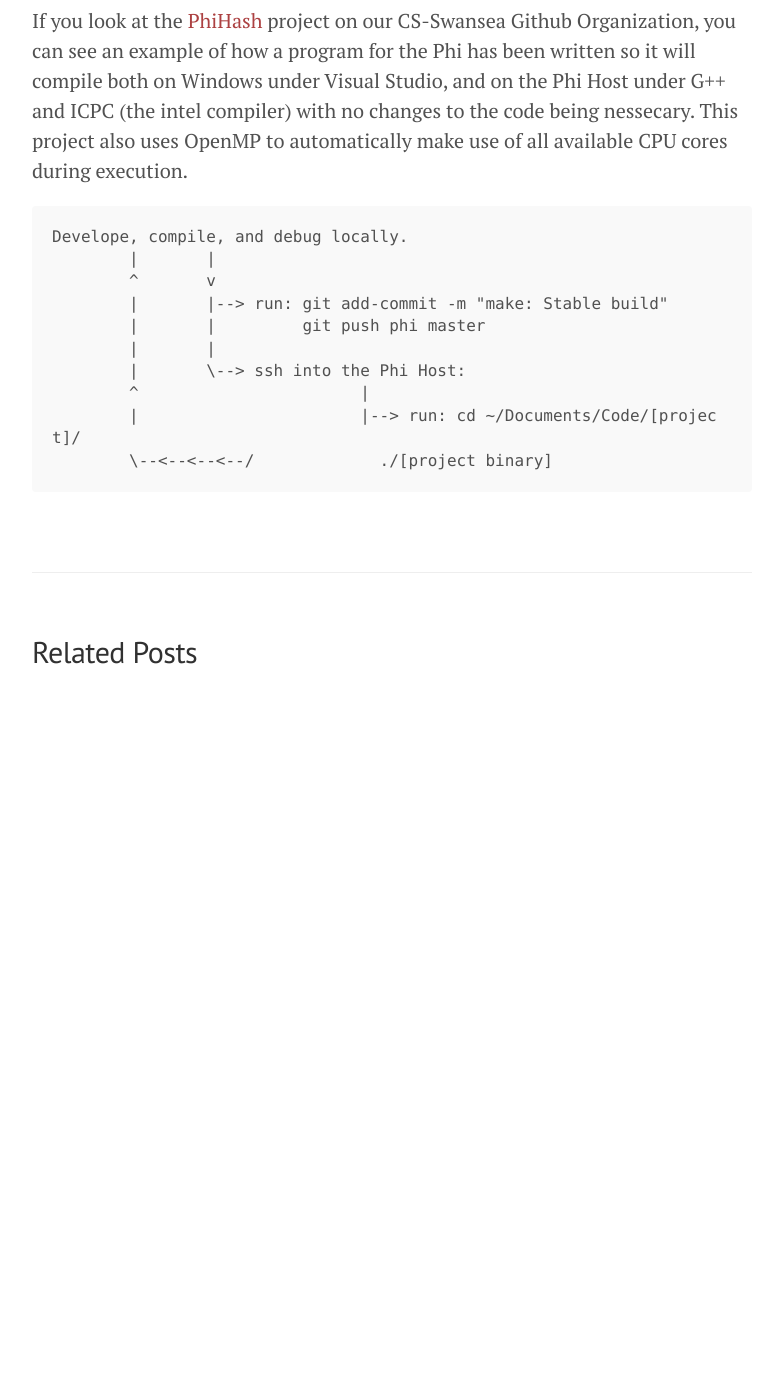
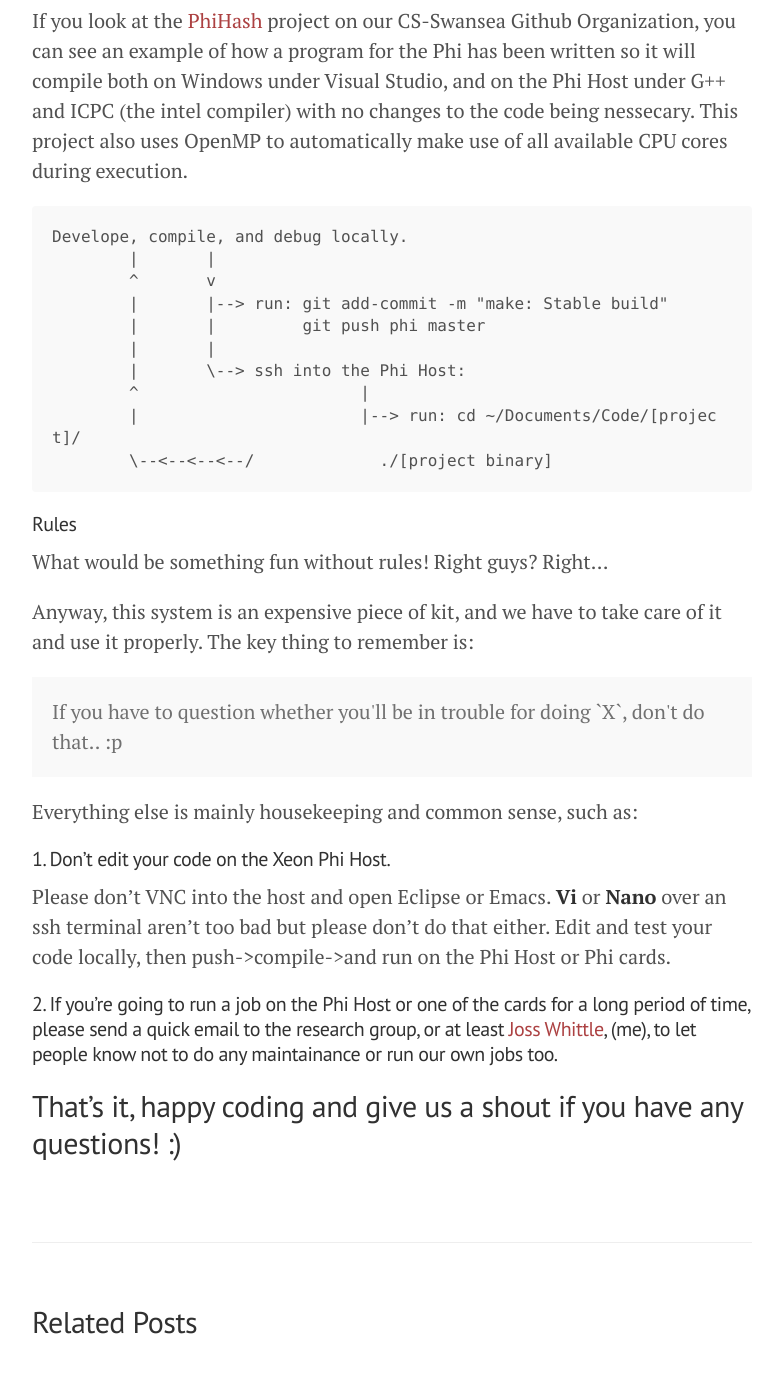
Before and after one commit to CS-Swansea/cs-swansea.github.io, a Jekyll site: the page built from _posts/2014-02-26-using-xeon-phi.md, in a window 1280 px wide and 1400 px high, scrolled down 3906 px. Shown: the top 1373 px of the window, without its empty margins (248-1031 px from the left). Built offline with Jekyll 4.4.1, drawn with Linux system fonts in a browser that asks for light colours; Markdown is read by kramdown in place of the engine named in the settings; before the commit the page ends 4636 px from its top, so only the background shows below that.

Commit message:
xeon phi rules

```diff
--- a/_posts/2014-02-26-using-xeon-phi.md
+++ b/_posts/2014-02-26-using-xeon-phi.md
@@ -119,3 +119,23 @@ If you look at the [PhiHash](https://github.com/CS-Swansea/PhiHash) project on o
 		^			|
 		|			|--> run: cd ~/Documents/Code/[project]/
 		\--<--<--<--/		  ./[project binary]
+
+
+#### Rules
+
+What would be something fun without rules! Right guys? Right...
+
+Anyway, this system is an expensive piece of kit, and we have to take care of it and use it properly. The key thing to remember is:
+
+<p class="message">
+	If you have to question whether you'll be in trouble for doing `X`, don't do that.. :p
+</p>
+
+Everything else is mainly housekeeping and common sense, such as:
+
+##### 1. Don't edit your code on the Xeon Phi Host.
+Please don't VNC into the host and open Eclipse or Emacs. **Vi** or **Nano** over an ssh terminal aren't too bad but please don't do that either. Edit and test your code locally, then push->compile->and run on the Phi Host or Phi cards.
+
+#### 2. If you're going to run a job on the Phi Host or one of the cards for a long period of time, please send a quick email to the research group, or at least [Joss Whittle](mailto:637342@swansea.ac.uk?Subject=Xeon%20Phi%20access), (me), to let people know not to do any maintainance or run our own jobs too.
+
+## That's it, happy coding and give us a shout if you have any questions! :)
```
